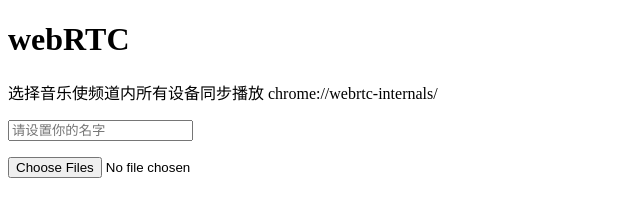
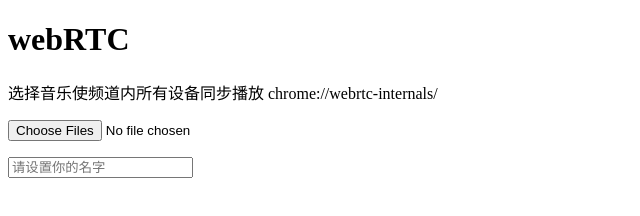
Before and after one commit to InvisibleFuture/webrtc, a website: page public/index.html in a window 1280 px wide. Shown: the whole page, without its empty margins (0-640 px from the left). Drawn offline with Linux system fonts and the light colour scheme.

Commit message:
设置名字

```diff
--- a/public/index.html
+++ b/public/index.html
@@ -27,15 +27,6 @@
         if (!name) {
             localStorage.setItem('username', `user-${Math.random().toString(36).substr(2)}`)
         }
-        // 设置自己的主机名
-        const nameInput = document.createElement('input')
-        nameInput.type = 'text'
-        nameInput.placeholder = '请设置你的名字'
-        nameInput.onchange = event => {
-            localStorage.setItem('username', event.target.value)
-            window.location.reload() // 简单刷新页面
-        }
-        document.body.appendChild(nameInput)
 
         // 初始化音乐列表(加入本地缓存)
         const musicList = new MusicList({ list })
@@ -151,6 +142,20 @@
         // like对方的条目时亮起(双方高亮)(本地缓存)(可由对比缓存实现)
         // ban对方的条目时灰掉(也禁止对方播放)(并保持ban表)(由插件实现)
         // 只需要在注册时拉取列表, 播放时才需要拉取音乐数据
+
+        // 延迟1500ms
+        //await new Promise((resolve) => setTimeout(resolve, 100))
+
+        // 设置自己的主机名
+        const nameInput = document.createElement('input')
+        nameInput.type = 'text'
+        nameInput.placeholder = '请设置你的名字'
+        nameInput.value = name
+        nameInput.onchange = event => {
+            localStorage.setItem('username', event.target.value)
+            window.location.reload() // 简单刷新页面
+        }
+        document.body.appendChild(nameInput)
     </script>
 
     <!--script type="module">
```
